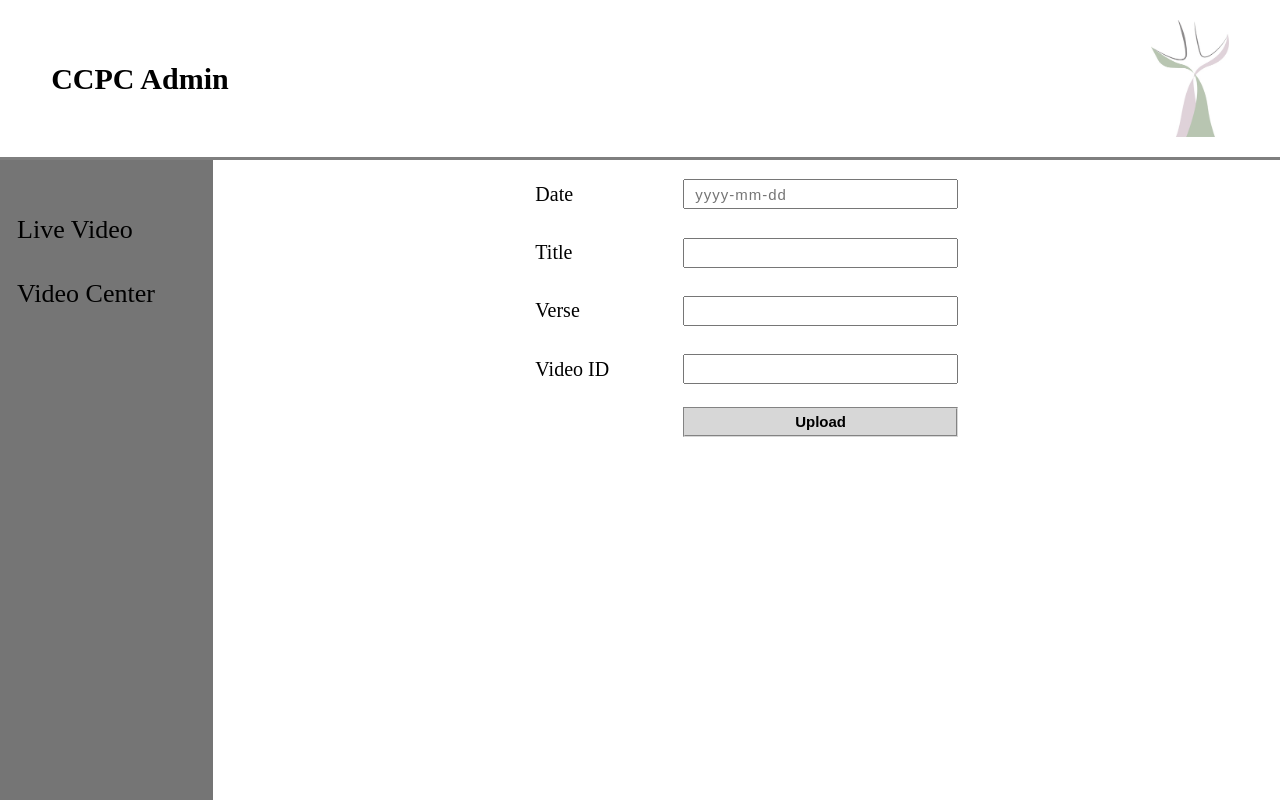
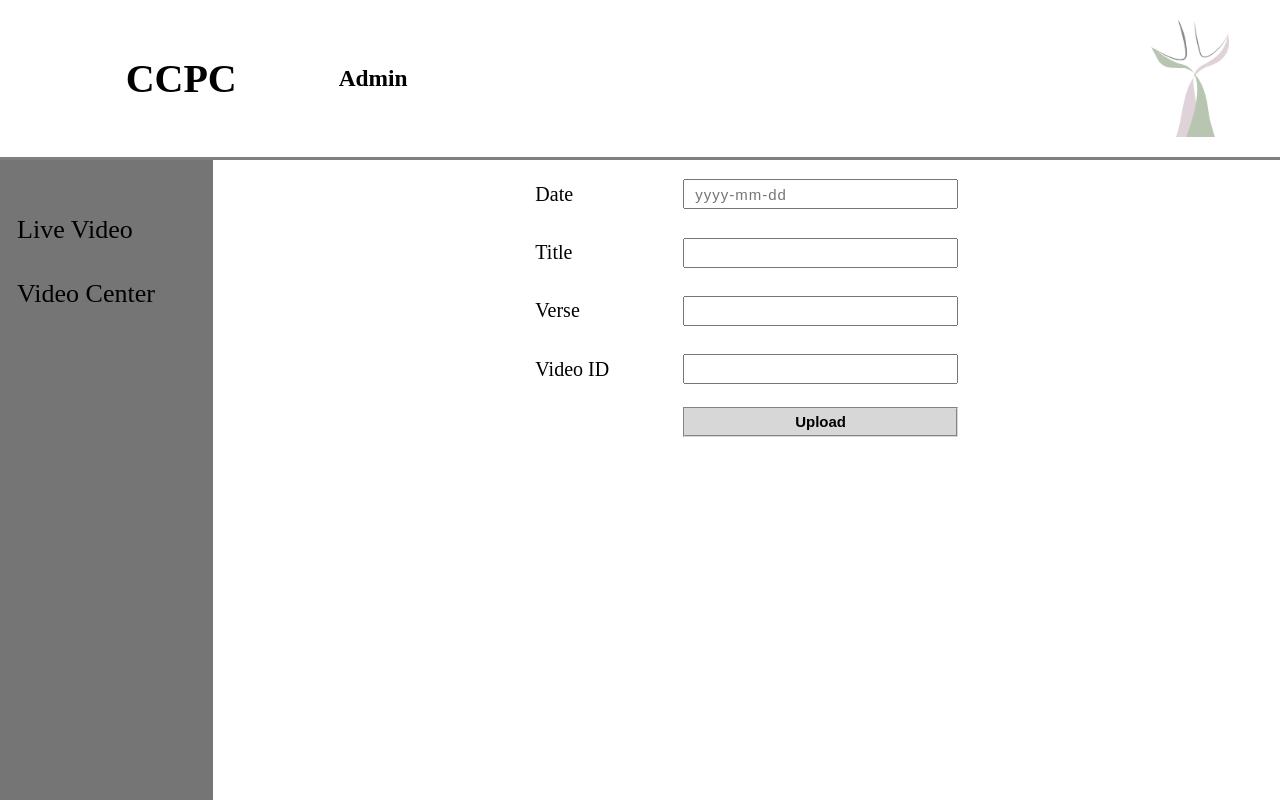
Before and after one commit to DannyShien/CCPC, a React (Create React App) app in the folder client/: page /admin in a window 1280 px wide. Shown: the top 800 px of the page. Built offline with nearby package versions, Linux system fonts and the light colour scheme.

Commit message:
Change CCPC to a link for /admin

```diff
--- a/client/src/components/headers/AdminHeader.css
+++ b/client/src/components/headers/AdminHeader.css
@@ -1,4 +1,4 @@
-.adminHeader {
+.admin__header {
   align-items: center;
   background-color: white;
   border-bottom: 3px outset lightgray;
@@ -6,8 +6,26 @@
   height: 20vh;
   justify-content: space-between;
 }
-.adminHeader h1 {
-  padding-left: 4%;
+.admin__title {
+  align-items: center;
+  display: flex;
+  height: inherit;
+  justify-content: space-around;
+  margin-left: 5%;
+  width: 30%;
+}
+.title__link {
+  align-items: center;
+  color: black;
+  display: flex;
+  height: 50%;
+  justify-content: center;
+  text-decoration: none;
+  width: 40%;
+}
+.title__link h1 {
+  font-size: 200%;
+  margin: 0;
 }
 .logo {
   height: 75%;
--- a/client/src/components/headers/AdminHeader.js
+++ b/client/src/components/headers/AdminHeader.js
@@ -1,11 +1,17 @@
 import React from "react";
+import { Link } from "react-router-dom";
 import "./AdminHeader.css";
 import "../../stylesheet/Styles.css";
 
-const AdminHeader = ({ title, logo }) => {
+const AdminHeader = ({ logo }) => {
   return (
-    <div className="adminHeader sticky">
-      <h1>{title}</h1>
+    <div className="admin__header sticky">
+      <div className="admin__title">
+        <Link to="/" className="title__link">
+          <h1>CCPC</h1>
+        </Link>
+        <h3>Admin</h3>
+      </div>
       <img className="logo" src={logo} alt="church logo" />
     </div>
   );
--- a/client/src/components/headers/Header.js
+++ b/client/src/components/headers/Header.js
@@ -46,7 +46,7 @@ class Header extends Component {
           <p>Crossings Community</p>
           <p>Presbyterian Church</p>
         </div>
-        <Navbar convertedDate={convertedDate} today={dateNow} />
+        <Navbar inputDate={convertedDate} today={dateNow} />
       </div>
     );
   }
--- a/client/src/components/navigations/Nav.js
+++ b/client/src/components/navigations/Nav.js
@@ -2,18 +2,18 @@ import React from "react";
 import { Link } from "react-router-dom";
 import "./Nav.css";
 
-const Navbar = ({ convertedDate, today }) => {
-  // console.log(convertedDate, today);
+const Navbar = ({ inputDate, today }) => {
+  // console.log(inputDate, today);
   return (
     <div className="main__navbar">
       <Link to="/" className="nav__link">
         Previous Sermons
       </Link>
 
-      {convertedDate === today ? (
+      {inputDate === today ? (
         <Link to="/livesermon" className="nav__link">
-          {/* NOTE: Maybe change name of live sermon to today's sermon? Link will become inactive after date changes... */}
-          Live Sermon
+          {/* NOTE: Maybe change name of live sermon to sunday sermon? Link will become inactive after date changes... */}
+          Sunday Sermon
         </Link>
       ) : (
         <div className="dead__link">Live Sermon</div>
--- a/client/src/pages/admin/Admin.js
+++ b/client/src/pages/admin/Admin.js
@@ -5,12 +5,10 @@ import Logo from "../../assets/ccpc_logo.png";
 import AdminNav from "../../components/navigations/AdminNav";
 
 class Admin extends Component {
-  state = {};
-
   render() {
     return (
       <section className="admin">
-        <AdminHeader title="CCPC Admin" logo={Logo} />
+        <AdminHeader logo={Logo} />
         <div className="admin__body">
           <AdminNav livevideo="Live Video" videocenter="Video Center" />
         </div>
--- a/client/src/pages/liveSermon/LiveSermon.js
+++ b/client/src/pages/liveSermon/LiveSermon.js
@@ -50,8 +50,6 @@ class LiveSermon extends Component {
     return namesUpper.join(" ");
   };
 
-  // NOTES: Find solution to allow this component to render when something is true
-
   render() {
     const { date, title, verse, video_id, isShowPlayer } = this.state;
 
```
